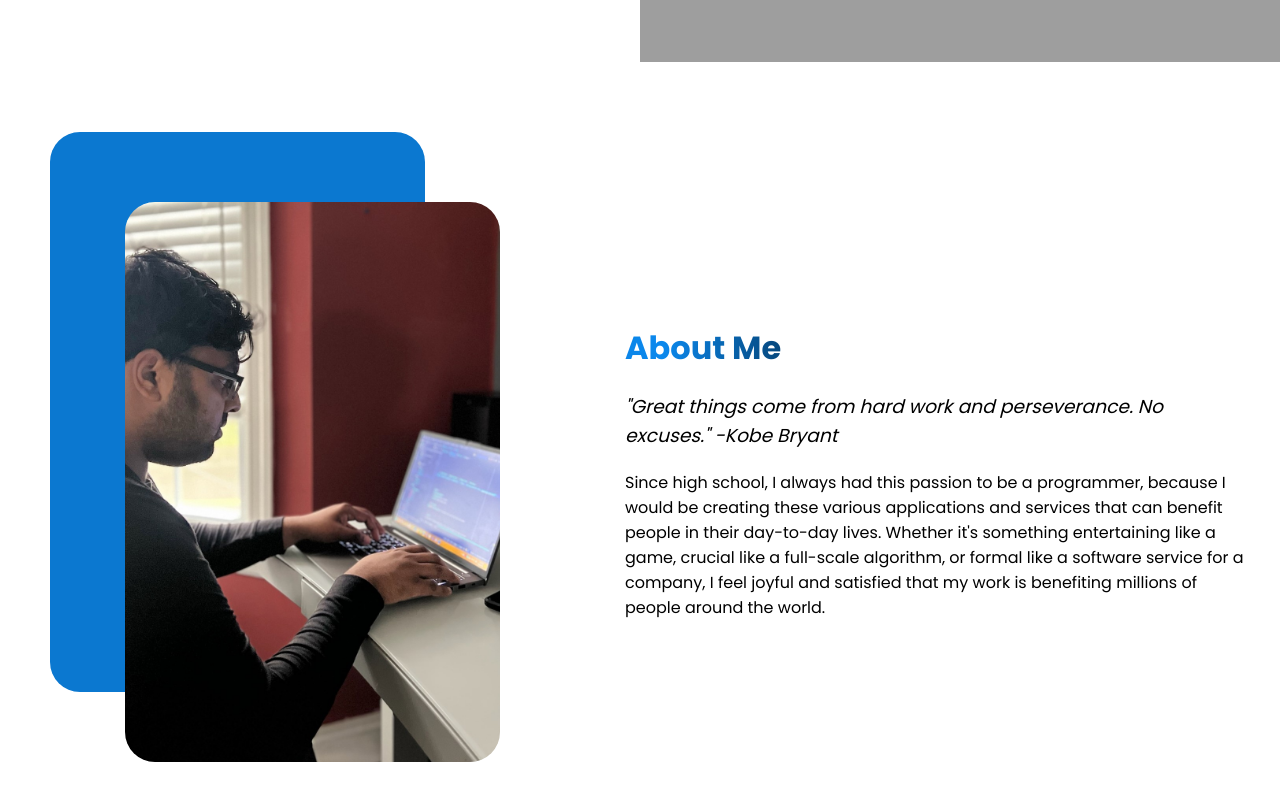
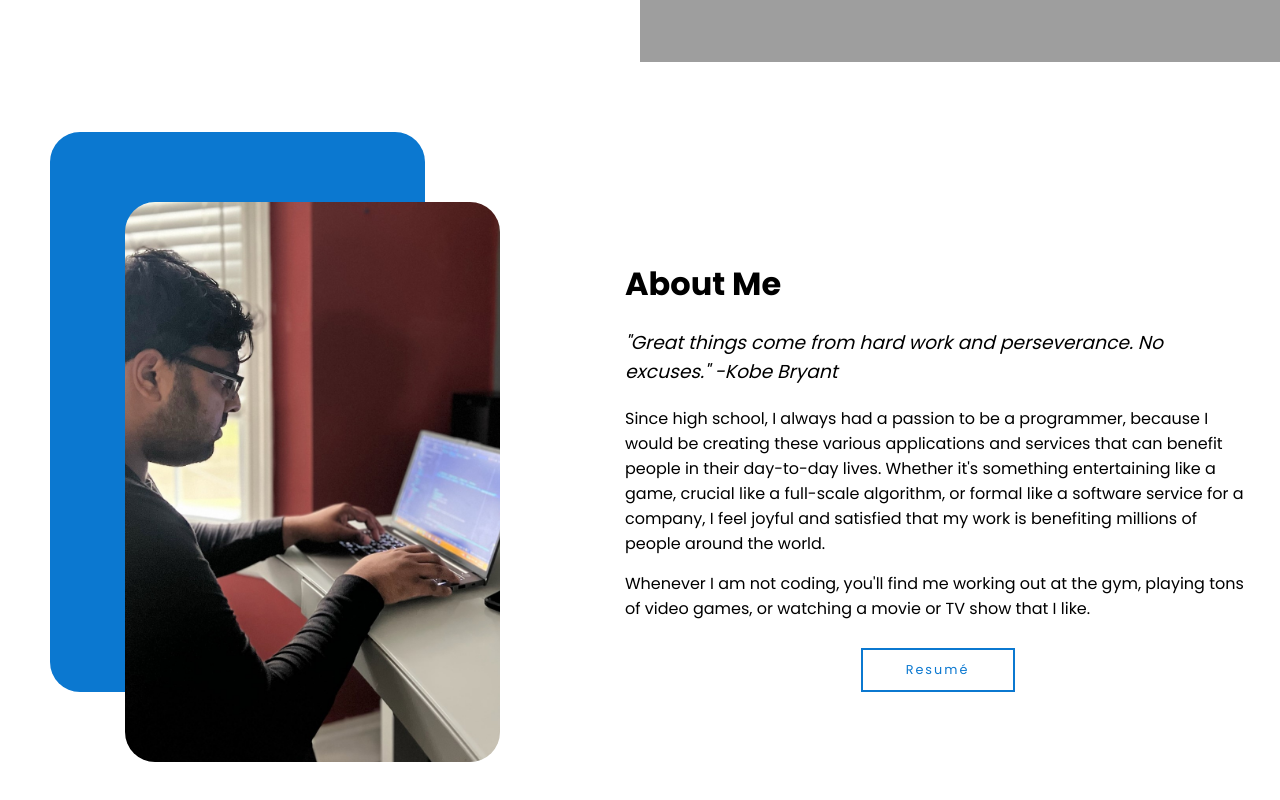
Before and after one commit to vm0303/Portfolio-Website-Using-React, a React (Create React App) app in the folder Portfolio/website/: page / in a window 1280 px wide. Shown: the part 798-1598 px from the top of the page. Built offline with nearby package versions, Linux system fonts and the light colour scheme; grey boxes are pictures that could not be loaded.

Commit message:
More updates...

```diff
--- a/Portfolio/website/src/components/about/About.jsx
+++ b/Portfolio/website/src/components/about/About.jsx
@@ -1,6 +1,7 @@
 import "./about.css";
 import pic from "../../image/about_me.jpg";
 import {Fade} from "react-reveal";
+import resume from "../../assets/2022-Vishal-Madhav-Resume.pdf"
 
 
 
@@ -31,13 +32,23 @@ const About = () =>
                         </h3>
 
                         <p className="about-description">
-                            Since high school, I always had this passion to be a programmer, because I would be
+                            Since high school, I always had a passion to be a programmer, because I would be
                             creating these various applications and services that can benefit people in their
                             day-to-day lives. Whether it's something entertaining like a game, crucial like a
                             full-scale algorithm, or formal like a software service for a company,
                             I feel joyful and satisfied that my work is benefiting millions of people around the world.
                         </p>
+                        <p className="about-description">
+                            Whenever I am not coding, you'll find me working out at the gym, playing tons of
+                            video games, or watching a movie or TV show that I like.
+                        </p>
 
+                    <div id="container">
+                        <div id="button-translate">
+                            <div id="translate"></div>
+                            <a href={resume} download className="button">Resumé</a>
+                        </div>
+                    </div>
 
                 </div>
             </Fade>
--- a/Portfolio/website/src/components/about/about.css
+++ b/Portfolio/website/src/components/about/about.css
@@ -17,7 +17,7 @@
 
 .about-right
 {
-   flex: 1;
+    flex: 1;
     padding-right: 30px;
 }
 
@@ -44,13 +44,13 @@
     object-fit: cover;
 }
 .about-title {
-    background: linear-gradient(to right, #0c0d0e 20%, #0b78d0 40%, #0b88ed 60%, #000000 80%);
+    background: linear-gradient(to right, #0c0d0e 20%, #0b78d0 40%, rgba(62, 139, 251, 0.81) 60%, #000000 80%);
     background-size: 200% auto;
     -webkit-background-clip: text;
     -webkit-text-fill-color: transparent;
 
 
-    animation: shine 4s linear infinite reverse;
+    animation: shine 5s linear infinite reverse;
 }
 @keyframes shine {
     to {
@@ -76,7 +76,7 @@
     position: relative;
     text-decoration: none;
     transition: all 500ms;
-    margin: 20px 0;
+    margin: 15px 0;
 }
 .about-description:hover
 {
@@ -92,3 +92,66 @@
 {
     transform: scale(1.05);
 }
+#container
+{
+    padding: 12px 0 12px 0;
+    display: flex;
+    flex-direction: row;
+    flex-wrap: wrap;
+    justify-content: center;
+}
+.button
+{
+    display: inline-flex;
+    height: 40px;
+    width: 150px;
+    border: 2px solid #0b78d0;
+
+    color: #0b78d0;
+    text-decoration: none;
+    font-size: .8em;
+    letter-spacing: 2px;
+    align-items: center;
+    justify-content: center;
+    overflow: hidden;
+}
+a
+{
+    color: #000000;
+    text-decoration: none;
+    letter-spacing: 1px;
+}
+#button-translate
+{
+    position: relative;
+    overflow: hidden;
+    cursor: pointer;
+}
+
+#button-translate a
+{
+    position: relative;
+    transition: all .45s ease-Out;
+}
+
+#translate
+{
+    transform: rotate(50deg);
+    width: 100%;
+    height: 250%;
+    left: -200px;
+    top: -30px;
+    background: #0b78d0;
+    position: absolute;
+    transition: all .3s ease-Out;
+}
+
+#button-translate:hover #translate
+{
+    left: 0;
+}
+
+#button-translate:hover a
+{
+    color: #ffffff;
+}
--- a/Portfolio/website/src/components/intro/Intro.jsx
+++ b/Portfolio/website/src/components/intro/Intro.jsx
@@ -15,7 +15,7 @@ const Intro = () => {
                 showCursor: true,
                 backDelay: 1200,
                 strings: ["playing video games.", "watching sports.", "reading books.", "traveling.", "biking.",
-                    "eating/dining at various cuisines or restaurants.", "hiking.", "watching movies/TV shows. "],
+                    "eating/dining in various restaurants.", "hiking.", "watching movies/TV shows. "],
             })
     }, []);
     return (
--- a/Portfolio/website/src/components/projs/Projects.jsx
+++ b/Portfolio/website/src/components/projs/Projects.jsx
@@ -1,9 +1,11 @@
+import "./projects.css"
 import React from 'react';
 
 export default function Projects()
 {
     return(
         <div className="projects">
+
         </div>
     )
 }
```
Also changed, not shown: 1 other file (tests, documents, lock files or other folders).
